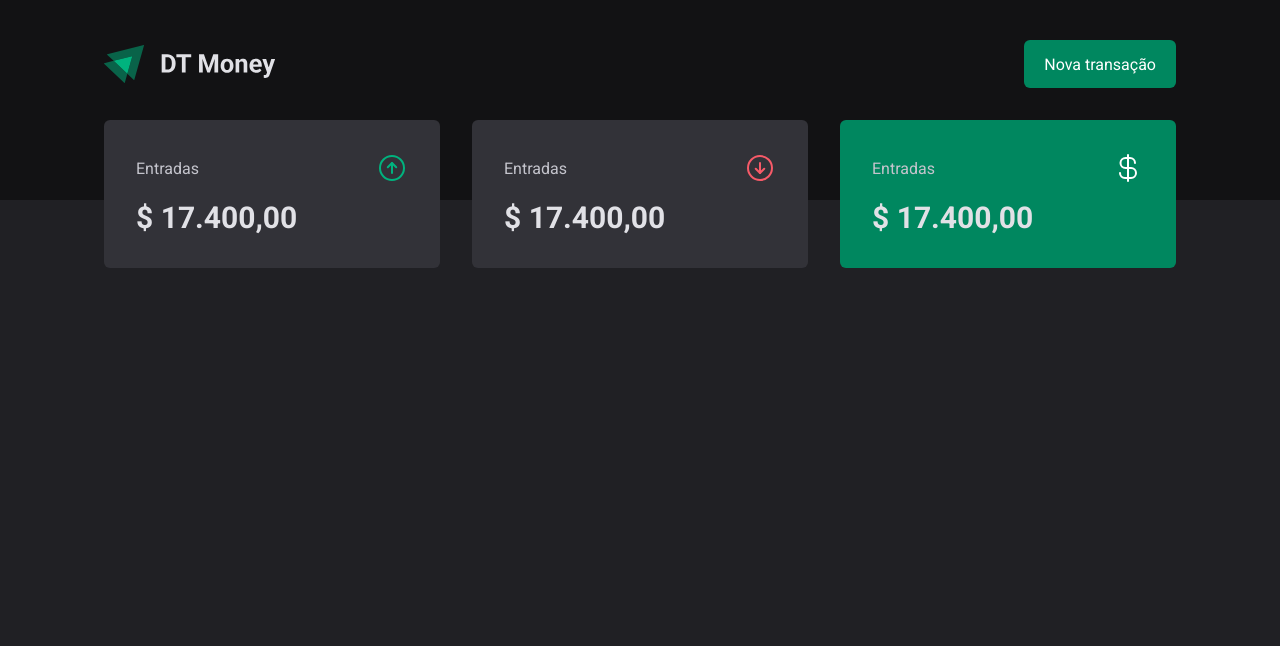
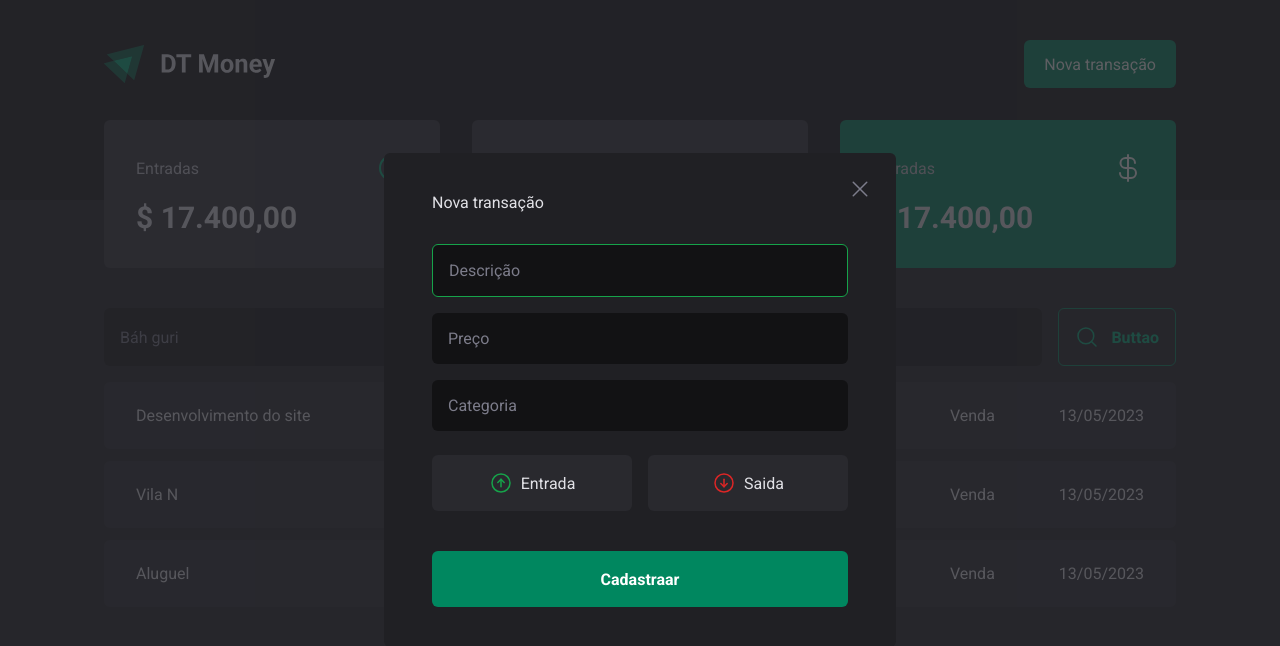
Before and after one commit to Gustavo-Jezini/money-ignite, a React (Vite) app: page / in a window 1280 px wide. Both pictures are taken after a click on the button "Nova transação". Shown: the top 646 px of the page. Built offline with nearby package versions, Linux system fonts and the light colour scheme.

Commit message:
feat: modal

```diff
--- a/package.json
+++ b/package.json
@@ -10,6 +10,8 @@
     "preview": "vite preview"
   },
   "dependencies": {
+    "@radix-ui/react-dialog": "1.0.4",
+    "@radix-ui/react-radio-group": "1.1.3",
     "phosphor-react": "1.4.1",
     "react": "^18.2.0",
     "react-dom": "^18.2.0"
--- a/src/components/Header.tsx
+++ b/src/components/Header.tsx
@@ -1,13 +1,101 @@
+import { ArrowCircleDown, ArrowCircleUp, X } from 'phosphor-react'
 import logoImage from '../assets/logo.svg'
+import * as Dialog from '@radix-ui/react-dialog'
+import * as RadioGroup from '@radix-ui/react-radio-group'
+import { tv } from 'tailwind-variants'
+
+const button = tv({
+  base: 'group bg-gray-700 flex p-4 items-center justify-center gap-2 rounded-md cursor-pointer border-0 <text-gray-3></text-gray-3>00',
+
+  variants: {
+    variant: {
+      income:
+        'hover:bg-green-300 hover:text-white data-[state=checked]:bg-green-300 data-[state=checked]:text-white',
+      outcome:
+        'hover:bg-red-600 hover:text-white data-[state=checked]:bg-red-600',
+    },
+  },
+})
 
 export function Header() {
   return (
     <header className="w-full bg-gray-900 pb-28 pt-10">
       <div className="mx-auto flex w-full max-w-[1120px] items-center justify-between px-6">
         <img src={logoImage} alt="" />
-        <button className="h-12 cursor-pointer rounded-md  border-none bg-green-500 px-5 text-white hover:bg-green-700 hover:transition">
-          Nova transação
-        </button>
+
+        <Dialog.Root>
+          <Dialog.Trigger asChild>
+            <button className="h-12 cursor-pointer rounded-md  border-none bg-green-500 px-5 text-white hover:bg-green-700 hover:transition">
+              Nova transação
+            </button>
+          </Dialog.Trigger>
+
+          <Dialog.Portal>
+            <Dialog.Overlay className="fixed inset-0 h-screen w-screen bg-gray-700/75" />
+
+            <Dialog.Content className="fixed left-1/2 top-1/2 min-w-[32rem] -translate-x-1/2 -translate-y-1/2 rounded-md bg-gray-800 px-12 py-10">
+              <Dialog.Title>Nova transação</Dialog.Title>
+
+              <Dialog.Close
+                className="absolute right-6 top-6 cursor-pointer border-0 bg-transparent text-[0px] text-gray-500"
+                asChild
+              >
+                <X size={24} />
+              </Dialog.Close>
+
+              <form action="" className="mt-8 flex flex-col gap-4">
+                <input
+                  className="rounded-md border-0 bg-gray-900 p-4 text-gray-300 placeholder:text-gray-500 focus:border focus:border-green-600"
+                  type="text"
+                  placeholder="Descrição"
+                  required
+                />
+                <input
+                  className="rounded-md border-0 bg-gray-900 p-4 text-gray-300 placeholder:text-gray-500 focus:border focus:border-green-600"
+                  type="number"
+                  placeholder="Preço"
+                  required
+                />
+                <input
+                  className="rounded-md border-0 bg-gray-900 p-4 text-gray-300 placeholder:text-gray-500 focus:border focus:border-green-600"
+                  type="text"
+                  placeholder="Categoria"
+                  required
+                />
+
+                <RadioGroup.Root className="mt-2 grid grid-cols-2 gap-4">
+                  <RadioGroup.Item
+                    value="income"
+                    className={button({ variant: 'income' })}
+                  >
+                    <ArrowCircleUp
+                      size={24}
+                      className="text-green-600 group-hover:text-white group-data-[state=checked]:text-white"
+                    />
+                    Entrada
+                  </RadioGroup.Item>
+                  <RadioGroup.Item
+                    value="outcome"
+                    className={button({ variant: 'outcome' })}
+                  >
+                    <ArrowCircleDown
+                      size={24}
+                      className="text-red-600 group-hover:text-white group-data-[state=checked]:text-white"
+                    />
+                    Saida
+                  </RadioGroup.Item>
+                </RadioGroup.Root>
+
+                <button
+                  className="mt-6 h-14 cursor-pointer rounded-md border-0 bg-green-500 px-5 font-bold text-white hover:bg-green-700 hover:transition"
+                  type="submit"
+                >
+                  Cadastraar
+                </button>
+              </form>
+            </Dialog.Content>
+          </Dialog.Portal>
+        </Dialog.Root>
       </div>
     </header>
   )
--- /dev/null
+++ b/src/components/SearchForm.tsx
@@ -0,0 +1,17 @@
+import { MagnifyingGlass } from 'phosphor-react'
+
+export function SearchForm() {
+  return (
+    <form className="mx-auto mt-10 flex w-full max-w-[1120px] gap-4 px-6">
+      <input
+        placeholder="Báh guri"
+        type="text"
+        className="flex-1 rounded-md border-0 bg-gray-900 p-4 text-gray-300 placeholder:text-gray-500 focus:border focus:border-green-500"
+      />
+      <button className="flex items-center gap-3 rounded-md border border-green-500 bg-transparent p-4 font-bold text-green-300 hover:border-green-500 hover:bg-green-500 hover:text-white hover:transition">
+        <MagnifyingGlass size={24} />
+        Buttao
+      </button>
+    </form>
+  )
+}
--- a/src/pages/Transactions.tsx
+++ b/src/pages/Transactions.tsx
@@ -1,11 +1,65 @@
 import { Header } from '../components/Header'
+import { SearchForm } from '../components/SearchForm'
 import { Summary } from '../components/Summary'
+import { tv } from 'tailwind-variants'
+
+const td = tv({
+  base: 'w-1/2 bg-gray-700 px-8 py-6',
+
+  variants: {
+    variant: {
+      loss: 'text-red-500',
+      gain: 'text-green-500',
+    },
+  },
+})
 
 export function Transactions() {
   return (
     <>
       <Header />
       <Summary />
+
+      <SearchForm />
+
+      <div className="mx-auto mt-4 w-full max-w-[1120px]  px-6">
+        <table className="w-full border-spacing-x-2">
+          <tbody className="flex flex-col space-y-3">
+            <tr>
+              <td className="w-1/2 rounded-l-md bg-gray-700 px-8 py-6">
+                Desenvolvimento do site
+              </td>
+              <td className={td({ variant: 'gain' })}>$ 12,000.00</td>
+              <td className="w-1/2 bg-gray-700 px-8 py-6">Venda</td>
+              <td className="w-1/2 rounded-r-md bg-gray-700 px-8 py-6">
+                13/05/2023
+              </td>
+            </tr>
+
+            <tr>
+              <td className="w-1/2 rounded-l-md bg-gray-700 px-8 py-6">
+                Vila N
+              </td>
+              <td className={td({ variant: 'loss' })}> - $ 59.00</td>
+              <td className="w-1/2 bg-gray-700 px-8 py-6">Venda</td>
+              <td className="w-1/2 rounded-r-md bg-gray-700 px-8 py-6">
+                13/05/2023
+              </td>
+            </tr>
+
+            <tr>
+              <td className="w-1/2 rounded-l-md bg-gray-700 px-8 py-6">
+                Aluguel
+              </td>
+              <td className={td({ variant: 'gain' })}>$ 12,000.00</td>
+              <td className="w-1/2 bg-gray-700 px-8 py-6">Venda</td>
+              <td className="w-1/2 rounded-r-md bg-gray-700 px-8 py-6">
+                13/05/2023
+              </td>
+            </tr>
+          </tbody>
+        </table>
+      </div>
     </>
   )
 }
```
Also changed, not shown: 1 other file (tests, documents, lock files or other folders).
